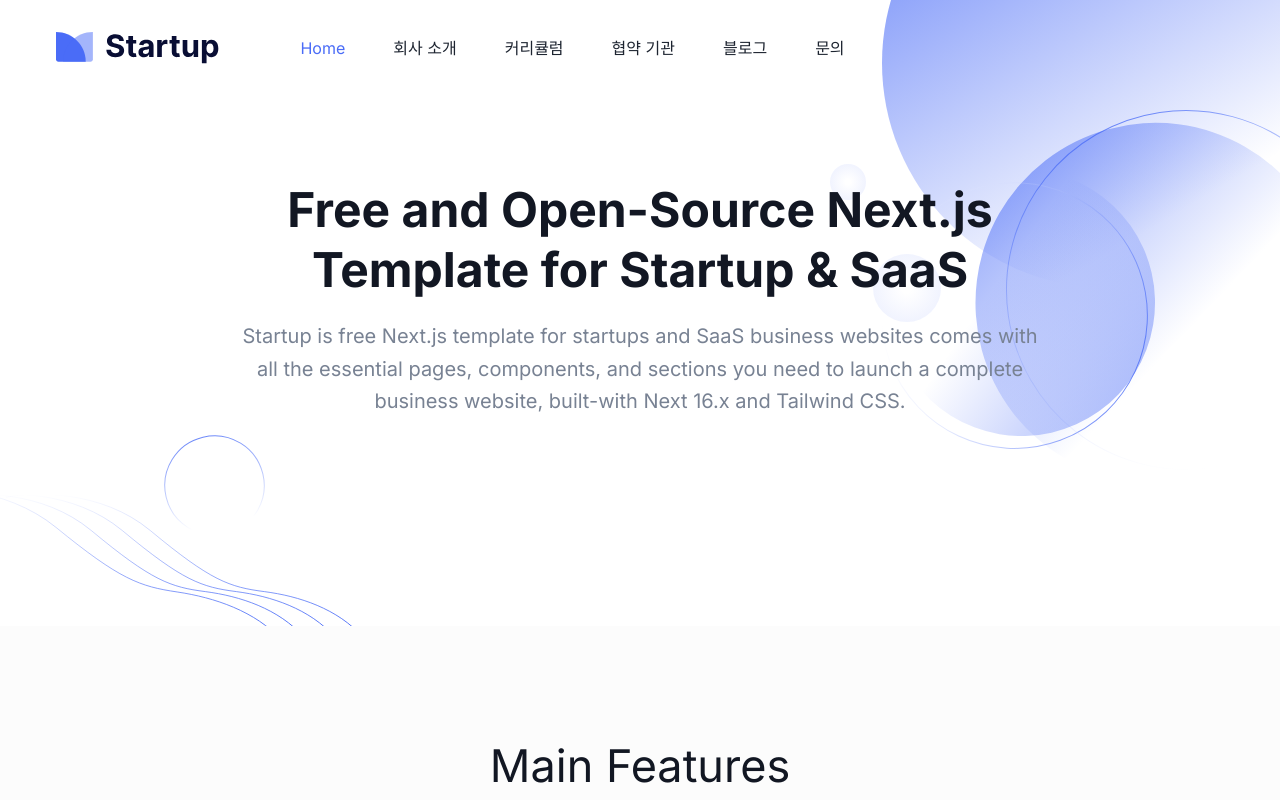
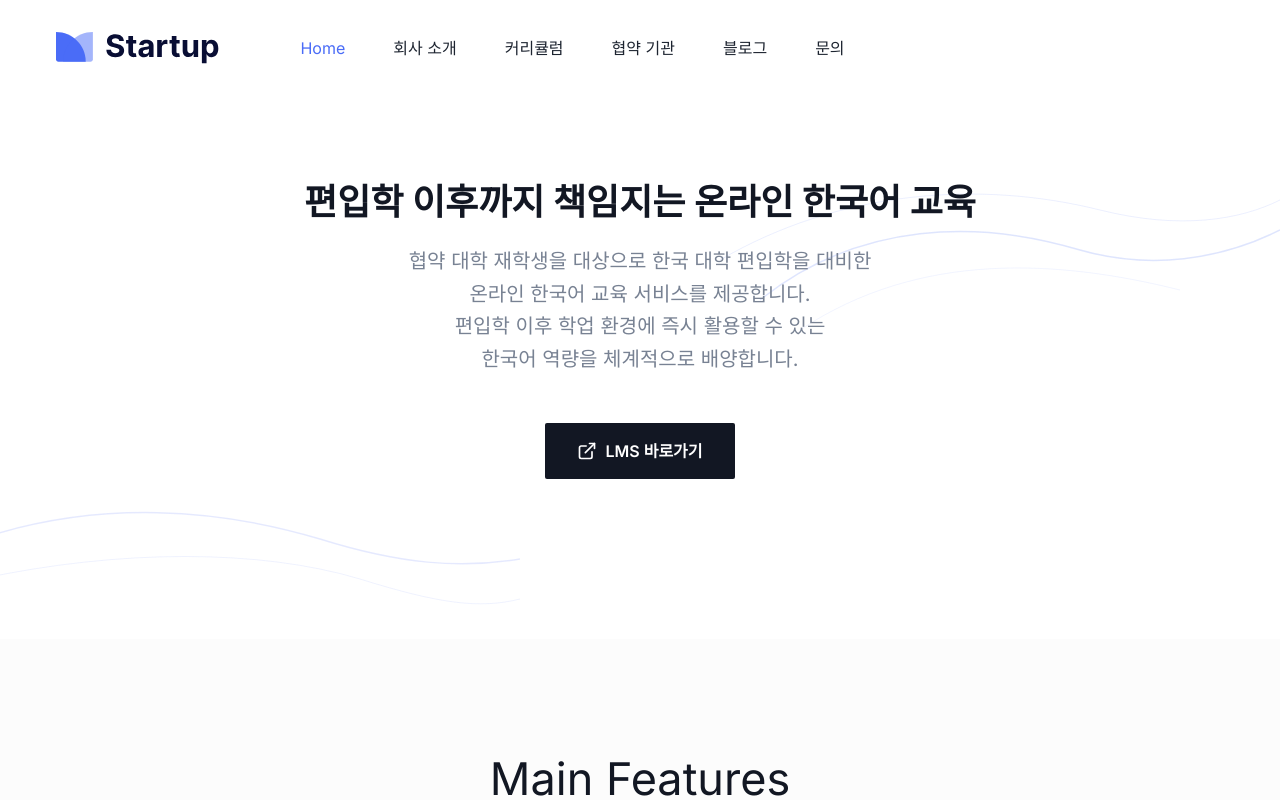
Before and after one commit to jaeminahn/unigate, a Next.js app: page / in a window 1280 px wide. Shown: the top 800 px of the page. Built offline with nearby package versions, Linux system fonts and the light colour scheme; a web font is replaced by a local one.

Commit message:
install lucide-react

```diff
--- a/package.json
+++ b/package.json
@@ -12,6 +12,7 @@
     "@tailwindcss/postcss": "^4.1.3",
     "eslint": "^9.24.0",
     "eslint-config-next": "15.1.6",
+    "lucide-react": "^0.563.0",
     "next": "16.0.10",
     "next-themes": "^0.2.1",
     "postcss": "^8.5.3",
--- a/src/components/Hero/index.tsx
+++ b/src/components/Hero/index.tsx
@@ -1,284 +1,94 @@
 import Link from "next/link";
+import { ExternalLink } from "lucide-react";
 
 const Hero = () => {
   return (
     <>
       <section
         id="home"
-        className="dark:bg-gray-dark relative z-10 overflow-hidden bg-white pt-[120px] pb-16 md:pt-[150px] md:pb-[120px] xl:pt-[180px] xl:pb-[160px] 2xl:pt-[210px] 2xl:pb-[200px]"
+        className="relative z-10 overflow-hidden bg-white pt-[120px] pb-16 md:pt-[150px] md:pb-[120px] xl:pt-[180px] xl:pb-[160px] 2xl:pt-[210px] 2xl:pb-[200px]"
       >
         <div className="container">
           <div className="-mx-4 flex flex-wrap">
             <div className="w-full px-4">
               <div className="mx-auto max-w-[800px] text-center">
-                <h1 className="mb-5 text-3xl leading-tight font-bold text-black sm:text-4xl sm:leading-tight md:text-5xl md:leading-tight dark:text-white">
-                  Free and Open-Source Next.js Template for Startup & SaaS
+                <h1 className="mb-5 text-2xl leading-tight font-bold text-black sm:text-3xl sm:leading-tight md:text-4xl md:leading-tight">
+                  편입학 이후까지 책임지는 온라인 한국어 교육
                 </h1>
                 <p className="text-body-color dark:text-body-color-dark mb-12 text-base leading-relaxed! sm:text-lg md:text-xl">
-                  Startup is free Next.js template for startups and SaaS
-                  business websites comes with all the essential pages,
-                  components, and sections you need to launch a complete
-                  business website, built-with Next 16.x and Tailwind CSS.
+                  협약 대학 재학생을 대상으로 한국 대학 편입학을 대비한
+                  <br />
+                  온라인 한국어 교육 서비스를 제공합니다.
+                  <br />
+                  편입학 이후 학업 환경에 즉시 활용할 수 있는
+                  <br />
+                  한국어 역량을 체계적으로 배양합니다.
                 </p>
-                {/*
-                <div className="flex flex-col items-center justify-center space-y-4 sm:flex-row sm:space-x-4 sm:space-y-0">
+                <div className="flex flex-col items-center justify-center space-y-4 sm:flex-row sm:space-y-0 sm:space-x-4">
                   <Link
-                    href="https://nextjstemplates.com/templates/saas-starter-startup"
-                    className="rounded-xs bg-primary px-8 py-4 text-base font-semibold text-white duration-300 ease-in-out hover:bg-primary/80"
+                    href="https://lms.unigate.kr"
+                    target="_blank"
+                    rel="noopener noreferrer"
+                    className="inline-flex items-center gap-2 rounded-xs bg-black px-8 py-4 text-base font-semibold text-white transition duration-300 ease-in-out hover:bg-black/90 dark:bg-white/10 dark:text-white dark:hover:bg-white/5"
                   >
-                    🔥 Get Pro
-                  </Link>
-                  <Link
-                    href="https://github.com/NextJSTemplates/startup-nextjs"
-                    className="inline-block rounded-xs bg-black px-8 py-4 text-base font-semibold text-white duration-300 ease-in-out hover:bg-black/90 dark:bg-white/10 dark:text-white dark:hover:bg-white/5"
-                  >
-                    Star on GitHub
+                    <ExternalLink className="h-5 w-5" />
+                    LMS 바로가기
                   </Link>
                 </div>
-              */}
               </div>
             </div>
           </div>
         </div>
-        <div className="absolute top-0 right-0 z-[-1] opacity-30 lg:opacity-100">
+
+        <div className="absolute top-0 right-0 z-[-1] opacity-40 lg:opacity-70">
           <svg
-            width="450"
-            height="556"
-            viewBox="0 0 450 556"
-            fill="none"
-            xmlns="http://www.w3.org/2000/svg"
-          >
-            <circle
-              cx="277"
-              cy="63"
-              r="225"
-              fill="url(#paint0_linear_25:217)"
-            />
-            <circle
-              cx="17.9997"
-              cy="182"
-              r="18"
-              fill="url(#paint1_radial_25:217)"
-            />
-            <circle
-              cx="76.9997"
-              cy="288"
-              r="34"
-              fill="url(#paint2_radial_25:217)"
-            />
-            <circle
-              cx="325.486"
-              cy="302.87"
-              r="180"
-              transform="rotate(-37.6852 325.486 302.87)"
-              fill="url(#paint3_linear_25:217)"
-            />
-            <circle
-              opacity="0.8"
-              cx="184.521"
-              cy="315.521"
-              r="132.862"
-              transform="rotate(114.874 184.521 315.521)"
-              stroke="url(#paint4_linear_25:217)"
-            />
-            <circle
-              opacity="0.8"
-              cx="356"
-              cy="290"
-              r="179.5"
-              transform="rotate(-30 356 290)"
-              stroke="url(#paint5_linear_25:217)"
-            />
-            <circle
-              opacity="0.8"
-              cx="191.659"
-              cy="302.659"
-              r="133.362"
-              transform="rotate(133.319 191.659 302.659)"
-              fill="url(#paint6_linear_25:217)"
-            />
-            <defs>
-              <linearGradient
-                id="paint0_linear_25:217"
-                x1="-54.5003"
-                y1="-178"
-                x2="222"
-                y2="288"
-                gradientUnits="userSpaceOnUse"
-              >
-                <stop stopColor="#4A6CF7" />
-                <stop offset="1" stopColor="#4A6CF7" stopOpacity="0" />
-              </linearGradient>
-              <radialGradient
-                id="paint1_radial_25:217"
-                cx="0"
-                cy="0"
-                r="1"
-                gradientUnits="userSpaceOnUse"
-                gradientTransform="translate(17.9997 182) rotate(90) scale(18)"
-              >
-                <stop offset="0.145833" stopColor="#4A6CF7" stopOpacity="0" />
-                <stop offset="1" stopColor="#4A6CF7" stopOpacity="0.08" />
-              </radialGradient>
-              <radialGradient
-                id="paint2_radial_25:217"
-                cx="0"
-                cy="0"
-                r="1"
-                gradientUnits="userSpaceOnUse"
-                gradientTransform="translate(76.9997 288) rotate(90) scale(34)"
-              >
-                <stop offset="0.145833" stopColor="#4A6CF7" stopOpacity="0" />
-                <stop offset="1" stopColor="#4A6CF7" stopOpacity="0.08" />
-              </radialGradient>
-              <linearGradient
-                id="paint3_linear_25:217"
-                x1="226.775"
-                y1="-66.1548"
-                x2="292.157"
-                y2="351.421"
-                gradientUnits="userSpaceOnUse"
-              >
-                <stop stopColor="#4A6CF7" />
-                <stop offset="1" stopColor="#4A6CF7" stopOpacity="0" />
-              </linearGradient>
-              <linearGradient
-                id="paint4_linear_25:217"
-                x1="184.521"
-                y1="182.159"
-                x2="184.521"
-                y2="448.882"
-                gradientUnits="userSpaceOnUse"
-              >
-                <stop stopColor="#4A6CF7" />
-                <stop offset="1" stopColor="white" stopOpacity="0" />
-              </linearGradient>
-              <linearGradient
-                id="paint5_linear_25:217"
-                x1="356"
-                y1="110"
-                x2="356"
-                y2="470"
-                gradientUnits="userSpaceOnUse"
-              >
-                <stop stopColor="#4A6CF7" />
-                <stop offset="1" stopColor="white" stopOpacity="0" />
-              </linearGradient>
-              <linearGradient
-                id="paint6_linear_25:217"
-                x1="118.524"
-                y1="29.2497"
-                x2="166.965"
-                y2="338.63"
-                gradientUnits="userSpaceOnUse"
-              >
-                <stop stopColor="#4A6CF7" />
-                <stop offset="1" stopColor="#4A6CF7" stopOpacity="0" />
-              </linearGradient>
-            </defs>
-          </svg>
-        </div>
-        <div className="absolute bottom-0 left-0 z-[-1] opacity-30 lg:opacity-100">
-          <svg
-            width="364"
-            height="201"
-            viewBox="0 0 364 201"
+            width="560"
+            height="360"
+            viewBox="0 0 560 360"
             fill="none"
             xmlns="http://www.w3.org/2000/svg"
           >
             <path
-              d="M5.88928 72.3303C33.6599 66.4798 101.397 64.9086 150.178 105.427C211.155 156.076 229.59 162.093 264.333 166.607C299.076 171.12 337.718 183.657 362.889 212.24"
-              stroke="url(#paint0_linear_25:218)"
+              d="M40 300C140 220 260 220 360 250C430 270 500 260 560 230"
+              stroke="#4A6CF7"
+              strokeOpacity="0.25"
+              strokeWidth="1.5"
             />
             <path
-              d="M-22.1107 72.3303C5.65989 66.4798 73.3965 64.9086 122.178 105.427C183.155 156.076 201.59 162.093 236.333 166.607C271.076 171.12 309.718 183.657 334.889 212.24"
-              stroke="url(#paint1_linear_25:218)"
+              d="M0 260C120 190 260 180 380 210C460 230 520 220 560 200"
+              stroke="#4A6CF7"
+              strokeOpacity="0.15"
+              strokeWidth="1"
             />
             <path
-              d="M-53.1107 72.3303C-25.3401 66.4798 42.3965 64.9086 91.1783 105.427C152.155 156.076 170.59 162.093 205.333 166.607C240.076 171.12 278.718 183.657 303.889 212.24"
-              stroke="url(#paint2_linear_25:218)"
+              d="M80 330C200 250 340 260 460 290"
+              stroke="#4A6CF7"
+              strokeOpacity="0.1"
+              strokeWidth="1"
+            />
+          </svg>
+        </div>
+
+        <div className="absolute bottom-0 left-0 z-[-1] opacity-40 lg:opacity-70">
+          <svg
+            width="520"
+            height="260"
+            viewBox="0 0 520 260"
+            fill="none"
+            xmlns="http://www.w3.org/2000/svg"
+          >
+            <path
+              d="M-20 160C100 120 220 130 320 160C400 185 460 190 520 180"
+              stroke="#4A6CF7"
+              strokeOpacity="0.2"
+              strokeWidth="1.5"
             />
             <path
-              d="M-98.1618 65.0889C-68.1416 60.0601 4.73364 60.4882 56.0734 102.431C120.248 154.86 139.905 161.419 177.137 166.956C214.37 172.493 255.575 186.165 281.856 215.481"
-              stroke="url(#paint3_linear_25:218)"
+              d="M-20 200C120 170 260 170 360 200C440 225 480 230 520 220"
+              stroke="#4A6CF7"
+              strokeOpacity="0.12"
+              strokeWidth="1"
             />
-            <circle
-              opacity="0.8"
-              cx="214.505"
-              cy="60.5054"
-              r="49.7205"
-              transform="rotate(-13.421 214.505 60.5054)"
-              stroke="url(#paint4_linear_25:218)"
-            />
-            <circle cx="220" cy="63" r="43" fill="url(#paint5_radial_25:218)" />
-            <defs>
-              <linearGradient
-                id="paint0_linear_25:218"
-                x1="184.389"
-                y1="69.2405"
-                x2="184.389"
-                y2="212.24"
-                gradientUnits="userSpaceOnUse"
-              >
-                <stop stopColor="#4A6CF7" stopOpacity="0" />
-                <stop offset="1" stopColor="#4A6CF7" />
-              </linearGradient>
-              <linearGradient
-                id="paint1_linear_25:218"
-                x1="156.389"
-                y1="69.2405"
-                x2="156.389"
-                y2="212.24"
-                gradientUnits="userSpaceOnUse"
-              >
-                <stop stopColor="#4A6CF7" stopOpacity="0" />
-                <stop offset="1" stopColor="#4A6CF7" />
-              </linearGradient>
-              <linearGradient
-                id="paint2_linear_25:218"
-                x1="125.389"
-                y1="69.2405"
-                x2="125.389"
-                y2="212.24"
-                gradientUnits="userSpaceOnUse"
-              >
-                <stop stopColor="#4A6CF7" stopOpacity="0" />
-                <stop offset="1" stopColor="#4A6CF7" />
-              </linearGradient>
-              <linearGradient
-                id="paint3_linear_25:218"
-                x1="93.8507"
-                y1="67.2674"
-                x2="89.9278"
-                y2="210.214"
-                gradientUnits="userSpaceOnUse"
-              >
-                <stop stopColor="#4A6CF7" stopOpacity="0" />
-                <stop offset="1" stopColor="#4A6CF7" />
-              </linearGradient>
-              <linearGradient
-                id="paint4_linear_25:218"
-                x1="214.505"
-                y1="10.2849"
-                x2="212.684"
-                y2="99.5816"
-                gradientUnits="userSpaceOnUse"
-              >
-                <stop stopColor="#4A6CF7" />
-                <stop offset="1" stopColor="#4A6CF7" stopOpacity="0" />
-              </linearGradient>
-              <radialGradient
-                id="paint5_radial_25:218"
-                cx="0"
-                cy="0"
-                r="1"
-                gradientUnits="userSpaceOnUse"
-                gradientTransform="translate(220 63) rotate(90) scale(43)"
-              >
-                <stop offset="0.145833" stopColor="white" stopOpacity="0" />
-                <stop offset="1" stopColor="white" stopOpacity="0.08" />
-              </radialGradient>
-            </defs>
           </svg>
         </div>
       </section>
```
